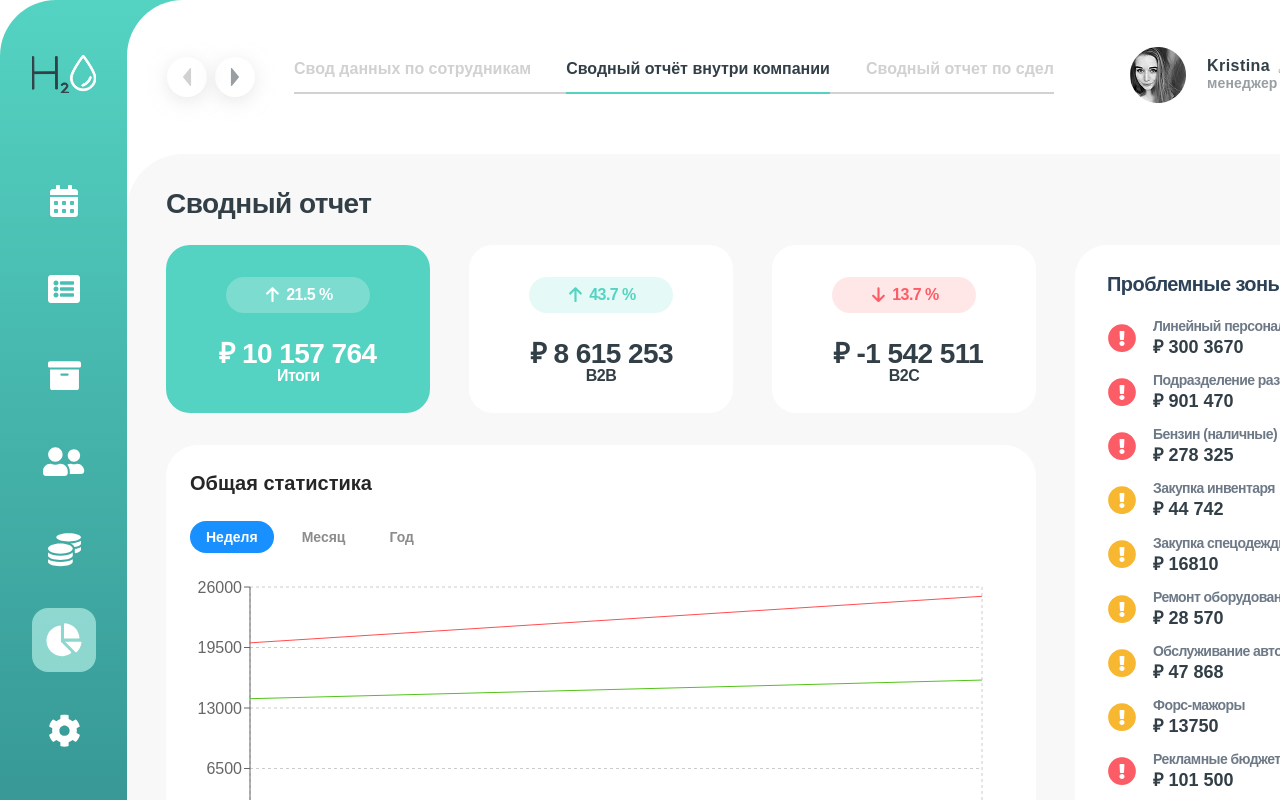
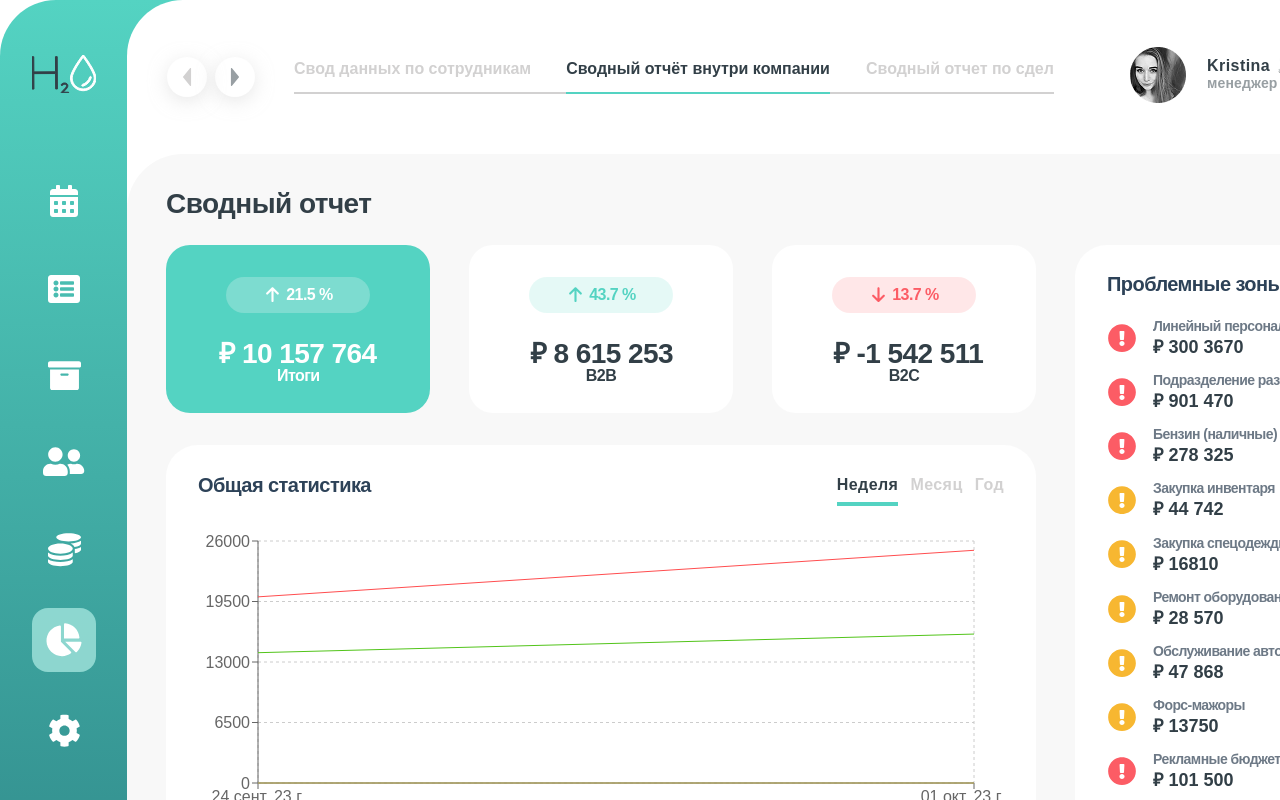
Before and after one commit to Sigizmund2012/h2o-test, a React (Vite) app: page / in a window 1280 px wide. Shown: the top 800 px of the page. Built offline with nearby package versions, Linux system fonts and the light colour scheme.

Commit message:
Rewrite chart heading

```diff
--- a/src/components/Chart/Chart.scss
+++ b/src/components/Chart/Chart.scss
@@ -2,50 +2,65 @@
   display: flex;
   flex-direction: column;
   margin-top: 32px;
-  padding: 24px;
+  padding: 18px 32px;
   border-radius: 32px;
   background-color: #fff;
 
   grid-area: chart;
 
+  &__head-wrapper {
+    display: flex;
+    align-items: center;
+    justify-content: space-between;
+  }
   &__heading {
-    margin: 0;
-    color: #262626;
-    font-weight: 600;
+    color: #2d4258;
+    text-align: left;
+    letter-spacing: -0.56px;
+    font-weight: bold;
+    font-style: normal;
+    font-stretch: normal;
     font-size: 20px;
-    line-height: 1.4;
+    line-height: 2.2;
   }
 
   &__intervals {
     display: flex;
-    margin: 24px 0 0;
-    padding: 0;
+    margin-top: -1px;
     list-style: none;
-
-    gap: 12px;
   }
 
   &__interval {
-    padding: 8px 16px;
+    position: relative;
     border: none;
-    border-radius: 24px;
     background: none;
-    color: #8c8c8c;
+    color: #d2d1d1;
+    letter-spacing: 0.44px;
     font-weight: 600;
-    font-size: 14px;
+    font-style: normal;
+    font-stretch: normal;
+    font-size: 16px;
+    line-height: 1.5;
     cursor: pointer;
     transition: all 0.3s ease;
+    &-item {
+      padding-right: 12px;
 
-    &:hover {
-      background-color: #f5f5f5;
+      &:last-child {
+        padding-right: 0;
+      }
     }
 
     &_active {
-      background-color: #1890ff;
-      color: #fff;
-
-      &:hover {
-        background-color: #1890ff;
+      color: #323f47;
+      &:before {
+        position: absolute;
+        right: 0;
+        bottom: -9px;
+        left: 0;
+        height: 4px;
+        background-color: #54d3c2;
+        content: "";
       }
     }
   }
--- a/src/components/Chart/Chart.tsx
+++ b/src/components/Chart/Chart.tsx
@@ -113,6 +113,7 @@ export default function Chart() {
 
   return (
     <div className="chart">
+      <div className="chart__head-wrapper">
         <h2 className="chart__heading">Общая статистика</h2>
         <ul className="chart__intervals">
           <li className="chart__interval-item">
@@ -146,6 +147,7 @@ export default function Chart() {
             </button>
           </li>
         </ul>
+      </div>
       <div className="chart__body">
         <ResponsiveContainer width="100%" height="100%">
           <LineChart
```
Lines whose indentation alone changed are shown as unchanged.
